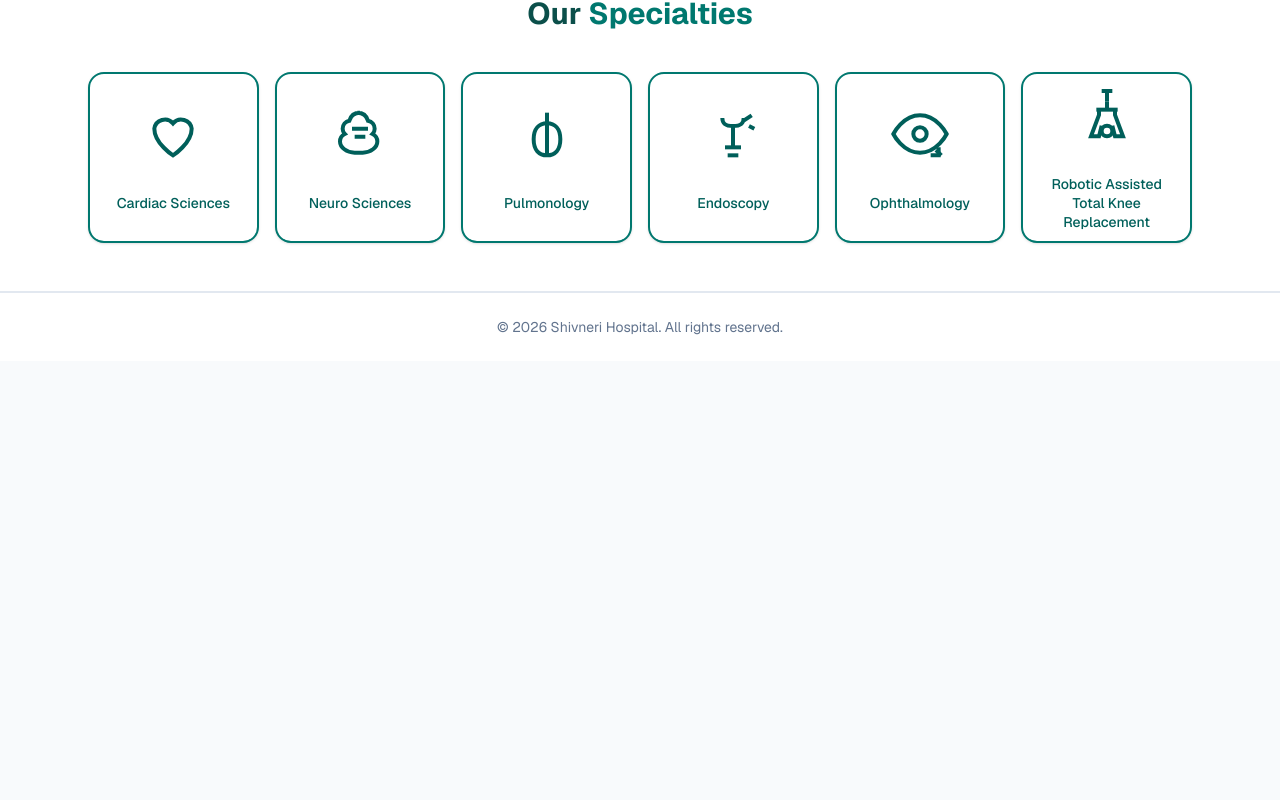
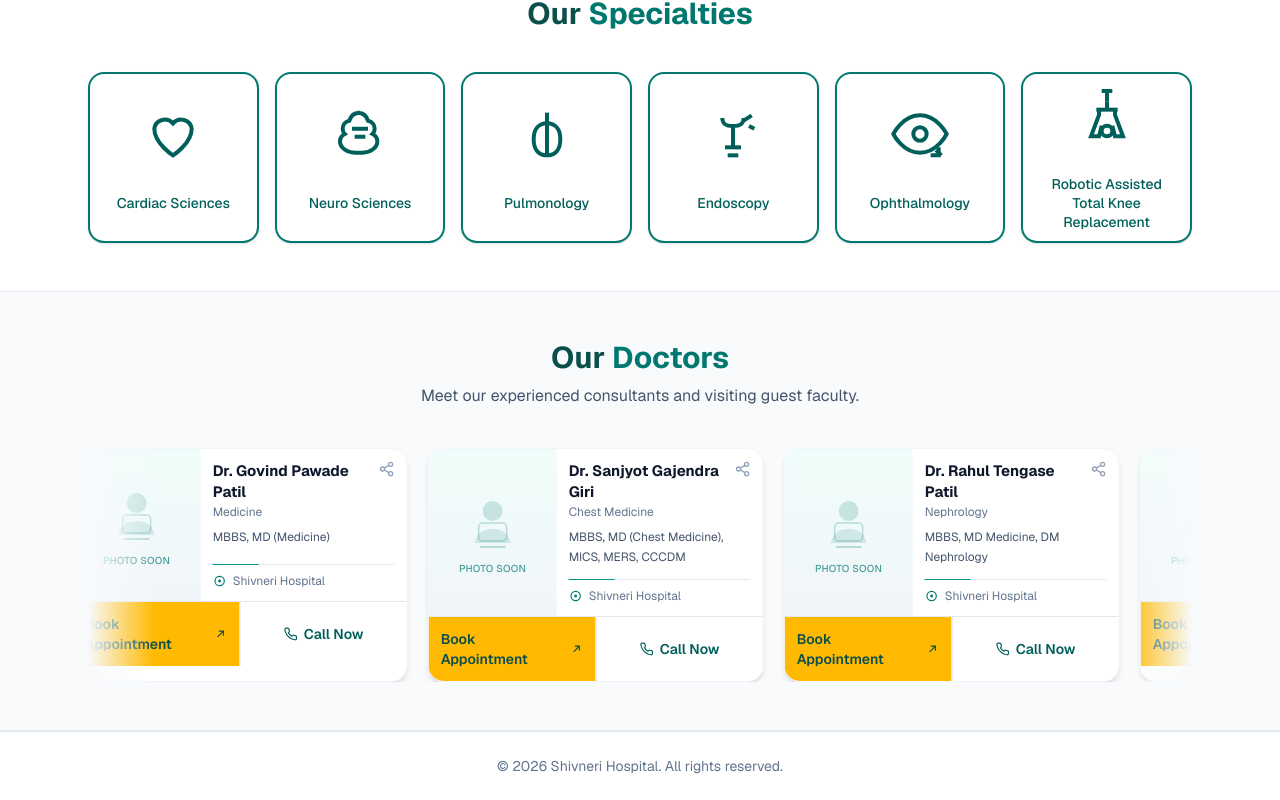
Before and after one commit to rp98nt/shivnerihospital, a Next.js app: page / in a window 1280 px wide. Shown: the part 1032-1832 px from the top of the page. Before the commit the page ends 1393 px from the top, so only its background shows below. Built offline with nearby package versions, Linux system fonts and the light colour scheme.

Commit message:
feat: add doctor profile carousel below Our Specialties
Introduce auto-scrolling doctor cards with placeholder photos, book and call actions, and highlighted guest doctor styling.

```diff
--- a/app/globals.css
+++ b/app/globals.css
@@ -91,6 +91,34 @@ body {
   animation-play-state: paused;
 }
 
+@keyframes doctors-carousel-scroll {
+  from {
+    transform: translateX(0);
+  }
+  to {
+    transform: translateX(-50%);
+  }
+}
+
+.doctors-carousel-mask {
+  overflow: hidden;
+  mask-image: linear-gradient(
+    to right,
+    transparent,
+    black 6%,
+    black 94%,
+    transparent
+  );
+}
+
+.doctors-carousel-track {
+  animation: doctors-carousel-scroll 60s linear infinite;
+}
+
+.doctors-carousel-track:hover {
+  animation-play-state: paused;
+}
+
 @media (prefers-reduced-motion: reduce) {
   html.app-ready .app-shell-content {
     animation: none;
@@ -107,4 +135,16 @@ body {
     mask-image: none;
     overflow: visible;
   }
+
+  .doctors-carousel-track {
+    animation: none;
+    flex-wrap: wrap;
+    width: 100%;
+    justify-content: center;
+  }
+
+  .doctors-carousel-mask {
+    mask-image: none;
+    overflow: visible;
+  }
 }
--- a/components/home-hero.tsx
+++ b/components/home-hero.tsx
@@ -1,6 +1,7 @@
 "use client";
 
 import { InsurancePartners } from "@/components/insurance-partners";
+import { OurDoctors } from "@/components/our-doctors";
 import { OurSpecialties } from "@/components/our-specialties";
 import { FormEvent, useState, type ReactNode } from "react";
 
@@ -115,6 +116,7 @@ export function HomeHero() {
 
       <InsurancePartners />
       <OurSpecialties />
+      <OurDoctors />
     </>
   );
 }
--- /dev/null
+++ b/components/our-doctors.tsx
@@ -0,0 +1,285 @@
+"use client";
+
+const APPOINTMENT_PHONE = "+91XXXXXXXXXX";
+
+type Doctor = {
+  name: string;
+  specialty: string;
+  qualifications: string;
+  isGuest?: boolean;
+};
+
+const DOCTORS: Doctor[] = [
+  {
+    name: "Dr. Sanjay Khillare",
+    specialty: "Medicine",
+    qualifications: "MBBS, FCPS (Medicine)",
+  },
+  {
+    name: "Dr. Govind Pawade Patil",
+    specialty: "Medicine",
+    qualifications: "MBBS, MD (Medicine)",
+  },
+  {
+    name: "Dr. Sanjyot Gajendra Giri",
+    specialty: "Chest Medicine",
+    qualifications: "MBBS, MD (Chest Medicine), MICS, MERS, CCCDM",
+  },
+  {
+    name: "Dr. Rahul Tengase Patil",
+    specialty: "Nephrology",
+    qualifications: "MBBS, MD Medicine, DM Nephrology",
+  },
+  {
+    name: "Dr. Pooja Tengase Khupase",
+    specialty: "Chest Medicine",
+    qualifications: "MBBS, MD (Chest Medicine)",
+  },
+  {
+    name: "Dr. Ninad Suryatale",
+    specialty: "Orthopaedics",
+    qualifications: "MBBS, D.Ortho",
+  },
+  {
+    name: "Dr. Prakash Chavan",
+    specialty: "Oncosurgery",
+    qualifications: "MBBS, FCPS Surgery, FMAS (Laproscopy Oncosurgery)",
+  },
+  {
+    name: "Dr. Kailas Giri",
+    specialty: "Critical Care",
+    qualifications: "MBBS, FCPS (Medicine), IDCCM",
+  },
+  {
+    name: "Dr. Anvesh Sattepar Jain",
+    specialty: "Neuro-Surgery",
+    qualifications: "D.N.B. (Gen. Surgery), D.N.B. (Neuro-Surgery)",
+    isGuest: true,
+  },
+  {
+    name: "Dr. Varsha Sanjay Killare",
+    specialty: "Physiotherapy",
+    qualifications: "B.P.Th., M.P.Th. (Neuro)",
+    isGuest: true,
+  },
+  {
+    name: "Dr. Ashok Bun",
+    specialty: "General Surgery",
+    qualifications: "MBBS, MS",
+    isGuest: true,
+  },
+];
+
+export function OurDoctors() {
+  const carouselItems = [...DOCTORS, ...DOCTORS];
+
+  return (
+    <section className="border-b border-slate-200 bg-slate-50 py-10 sm:py-12">
+      <div className="mx-auto max-w-6xl px-4 sm:px-6">
+        <h2 className="text-center text-2xl font-bold text-teal-900 sm:text-3xl">
+          Our <span className="text-teal-700">Doctors</span>
+        </h2>
+        <p className="mx-auto mt-2 max-w-2xl text-center text-sm text-slate-600 sm:text-base">
+          Meet our experienced consultants and visiting guest faculty.
+        </p>
+
+        <div className="doctors-carousel-mask relative mt-8 sm:mt-10">
+          <div className="doctors-carousel-track flex w-max gap-4 sm:gap-5">
+            {carouselItems.map((doctor, index) => (
+              <DoctorCard key={`${doctor.name}-${index}`} doctor={doctor} />
+            ))}
+          </div>
+        </div>
+      </div>
+    </section>
+  );
+}
+
+function DoctorCard({ doctor }: { doctor: Doctor }) {
+  const phoneHref = `tel:${APPOINTMENT_PHONE.replace(/\s/g, "")}`;
+
+  return (
+    <article
+      className={`flex w-[19.5rem] shrink-0 flex-col overflow-hidden rounded-2xl bg-white shadow-md transition duration-300 hover:-translate-y-1 hover:shadow-xl sm:w-[21rem] ${
+        doctor.isGuest
+          ? "ring-2 ring-amber-300 ring-offset-2 ring-offset-slate-50"
+          : "border border-slate-100"
+      }`}
+    >
+      <div className="flex min-h-[9.5rem]">
+        <div className="relative w-[7.5rem] shrink-0 bg-linear-to-b from-teal-50 to-slate-100 sm:w-[8rem]">
+          <DoctorPhotoPlaceholder />
+          {doctor.isGuest ? (
+            <span className="absolute left-2 top-2 inline-flex items-center gap-1 rounded-full bg-amber-400 px-2 py-0.5 text-[10px] font-bold uppercase tracking-wide text-amber-950 shadow-sm">
+              <StarIcon className="h-3 w-3" />
+              Guest
+            </span>
+          ) : null}
+        </div>
+
+        <div className="flex min-w-0 flex-1 flex-col px-3 py-3">
+          <div className="flex items-start justify-between gap-2">
+            <div className="min-w-0">
+              <h3 className="flex items-start gap-1 text-sm font-bold leading-snug text-slate-900 sm:text-[15px]">
+                {doctor.isGuest ? (
+                  <StarIcon className="mt-0.5 h-3.5 w-3.5 shrink-0 text-amber-500" />
+                ) : null}
+                <span>{doctor.name}</span>
+              </h3>
+              <p className="mt-0.5 text-xs text-slate-500">{doctor.specialty}</p>
+            </div>
+            <ShareIcon className="h-4 w-4 shrink-0 text-slate-400" />
+          </div>
+
+          <p className="mt-2 line-clamp-3 text-[11px] leading-relaxed text-slate-600 sm:text-xs">
+            {doctor.qualifications}
+          </p>
+
+          <div className="mt-auto pt-3">
+            <div className="h-px w-full bg-slate-200">
+              <div className="h-px w-1/4 bg-teal-600" />
+            </div>
+            <p className="mt-2 flex items-center gap-1.5 text-[11px] text-slate-500 sm:text-xs">
+              <LocationIcon className="h-3.5 w-3.5 shrink-0 text-teal-700" />
+              Shivneri Hospital
+            </p>
+          </div>
+        </div>
+      </div>
+
+      <div className="grid grid-cols-2 border-t border-slate-200">
+        <a
+          href="#"
+          className="inline-flex items-center justify-center gap-1.5 bg-amber-400 px-3 py-3 text-xs font-semibold text-teal-900 transition hover:bg-amber-300 sm:text-sm"
+        >
+          Book Appointment
+          <ArrowUpRightIcon className="h-3.5 w-3.5" />
+        </a>
+        <a
+          href={phoneHref}
+          className="inline-flex items-center justify-center gap-1.5 border-l border-slate-200 bg-white px-3 py-3 text-xs font-semibold text-teal-800 transition hover:bg-slate-50 sm:text-sm"
+        >
+          <PhoneIcon className="h-3.5 w-3.5" />
+          Call Now
+        </a>
+      </div>
+    </article>
+  );
+}
+
+function DoctorPhotoPlaceholder() {
+  return (
+    <div className="flex h-full w-full flex-col items-center justify-center gap-2 p-3 text-teal-700/70">
+      <svg
+        className="h-14 w-14 sm:h-16 sm:w-16"
+        viewBox="0 0 64 64"
+        fill="none"
+        aria-hidden
+      >
+        <circle cx="32" cy="22" r="10" fill="currentColor" opacity="0.25" />
+        <path
+          d="M14 54c2.5-10 8.5-14 18-14s15.5 4 18 14"
+          fill="currentColor"
+          opacity="0.2"
+        />
+        <path
+          d="M20 58h24"
+          stroke="currentColor"
+          strokeWidth="2"
+          strokeLinecap="round"
+          opacity="0.35"
+        />
+        <rect
+          x="18"
+          y="34"
+          width="28"
+          height="18"
+          rx="4"
+          stroke="currentColor"
+          strokeWidth="1.5"
+          opacity="0.35"
+        />
+      </svg>
+      <span className="text-[10px] font-medium uppercase tracking-wide">
+        Photo soon
+      </span>
+    </div>
+  );
+}
+
+function StarIcon({ className }: { className?: string }) {
+  return (
+    <svg
+      className={className}
+      viewBox="0 0 24 24"
+      fill="currentColor"
+      aria-hidden
+    >
+      <path d="M12 2l2.9 6.9 7.4.6-5.6 4.9 1.7 7.2L12 18.8 7.6 21.6l1.7-7.2-5.6-4.9 7.4-.6L12 2z" />
+    </svg>
+  );
+}
+
+function ShareIcon({ className }: { className?: string }) {
+  return (
+    <svg
+      className={className}
+      viewBox="0 0 24 24"
+      fill="none"
+      stroke="currentColor"
+      strokeWidth="2"
+      aria-hidden
+    >
+      <circle cx="18" cy="5" r="3" />
+      <circle cx="6" cy="12" r="3" />
+      <circle cx="18" cy="19" r="3" />
+      <path d="m8.59 13.51 6.83 3.98M15.41 6.51l-6.82 3.98" />
+    </svg>
+  );
+}
+
+function LocationIcon({ className }: { className?: string }) {
+  return (
+    <svg
+      className={className}
+      viewBox="0 0 24 24"
+      fill="none"
+      stroke="currentColor"
+      strokeWidth="2"
+      aria-hidden
+    >
+      <circle cx="12" cy="12" r="8" />
+      <circle cx="12" cy="12" r="2.5" fill="currentColor" stroke="none" />
+    </svg>
+  );
+}
+
+function ArrowUpRightIcon({ className }: { className?: string }) {
+  return (
+    <svg
+      className={className}
+      viewBox="0 0 24 24"
+      fill="none"
+      stroke="currentColor"
+      strokeWidth="2"
+      aria-hidden
+    >
+      <path d="M7 17 17 7M9 7h8v8" />
+    </svg>
+  );
+}
+
+function PhoneIcon({ className }: { className?: string }) {
+  return (
+    <svg
+      className={className}
+      viewBox="0 0 24 24"
+      fill="none"
+      stroke="currentColor"
+      strokeWidth="2"
+      aria-hidden
+    >
+      <path d="M22 16.92v3a2 2 0 0 1-2.18 2 19.79 19.79 0 0 1-8.63-3.07 19.5 19.5 0 0 1-6-6 19.79 19.79 0 0 1-3.07-8.67A2 2 0 0 1 4.11 2h3a2 2 0 0 1 2 1.72 12.84 12.84 0 0 0 .7 2.81 2 2 0 0 1-.45 2.11L8.09 9.91a16 16 0 0 0 6 6l1.27-1.27a2 2 0 0 1 2.11-.45 12.84 12.84 0 0 0 2.81.7A2 2 0 0 1 22 16.92z" />
+    </svg>
+  );
+}
```
